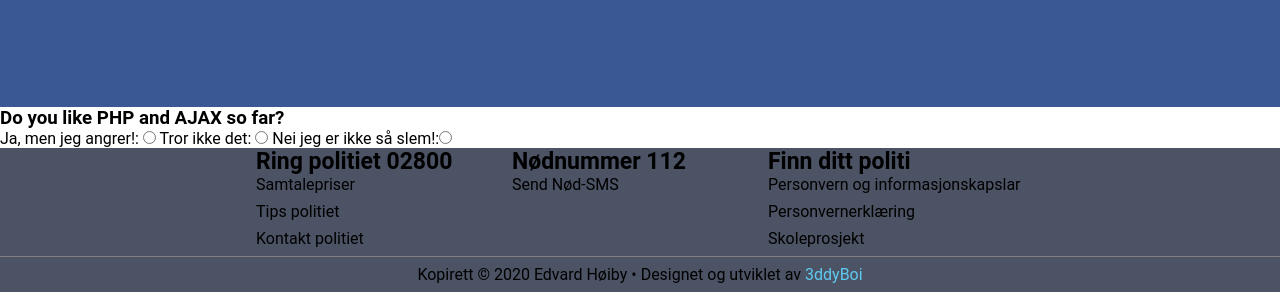
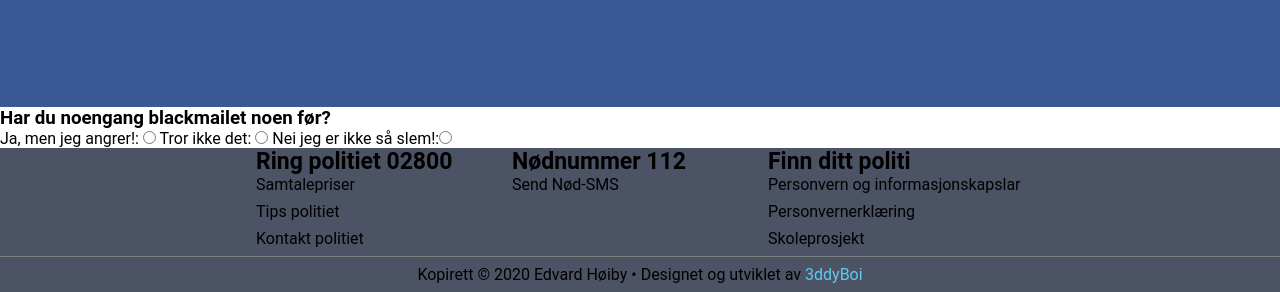
Before and after one commit to 3ddyBoi/Seksuell-utpressing-Politiet, a PHP site: page / in a window 1280 px wide. Shown: the part 693-985 px from the top of the page. Run offline with PHP 8.4, Linux system fonts and the light colour scheme; some web fonts are replaced.

Commit message:
v1.2.1
08/12/2020
2:19 PM

```diff
--- a/index.php
+++ b/index.php
@@ -31,7 +31,7 @@
     </div>
 
     <div id="poll">
-      <h3>Do you like PHP and AJAX so far?</h3>
+      <h3>Har du noengang blackmailet noen før?</h3>
       <form>
         Ja, men jeg angrer!: <input type="radio" name="vote" value="0" onclick="getVote(this.value)">
         Tror ikke det: <input type="radio" name="vote" value="1" onclick="getVote(this.value)">
--- a/poll_result.txt
+++ b/poll_result.txt
@@ -1 +1 @@
-0||1||0
+6||4||0
```
